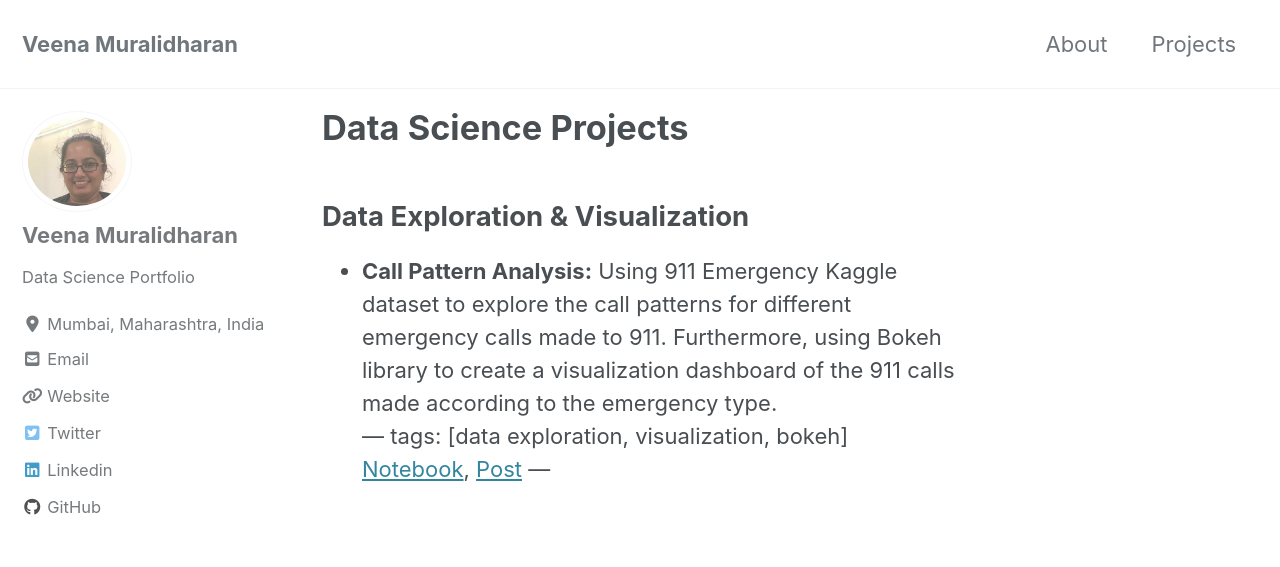
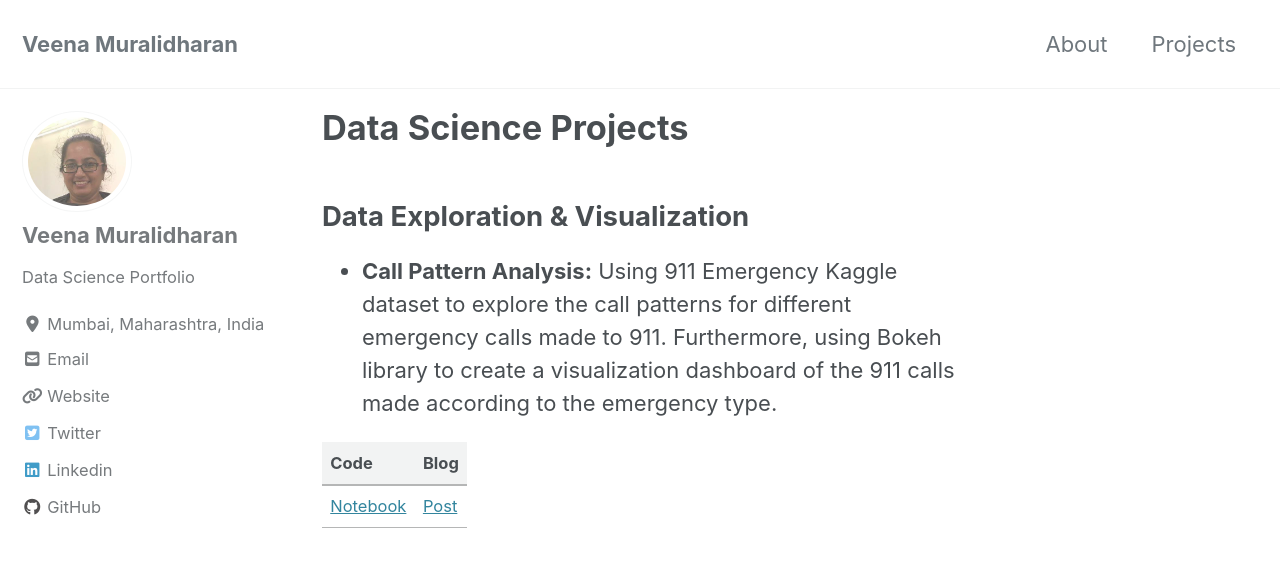
Before and after one commit to veena1486/veena1486.github.io, a Jekyll site: the page built from _pages/projects.md, in a window 1280 px wide and 900 px high. Shown: the top 567 px of the window. Built offline with Jekyll 4.4.1, drawn with Linux system fonts in a browser that asks for light colours; cached includes are drawn as plain includes; nearby versions of some CDN libraries.

Commit message:
Update projects.md

```diff
--- a/_pages/projects.md
+++ b/_pages/projects.md
@@ -8,7 +8,7 @@ author_profile: true
 ## Data Exploration & Visualization
 - **Call Pattern Analysis:**
 Using 911 Emergency Kaggle dataset to explore the call patterns for different emergency calls made to 911. Furthermore, using Bokeh library to create a visualization dashboard of the 911 calls made according to the emergency type.<br>
----
-tags: [data exploration, visualization, bokeh] <br>
-[Notebook](CrimeAnalysis/EDA_part1.ipynb), [Post](_posts/2019-11-15-911dataviz.md)
----
+
+Code |Blog |
+--- | --- |
+[Notebook](https://github.com/veena1486/datascience-portfolio/tree/master/CrimeAnalysis)| [Post](https://github.com/veena1486/veena1486.github.io/blob/master/_posts/2019-11-15-911dataviz.md)
```
